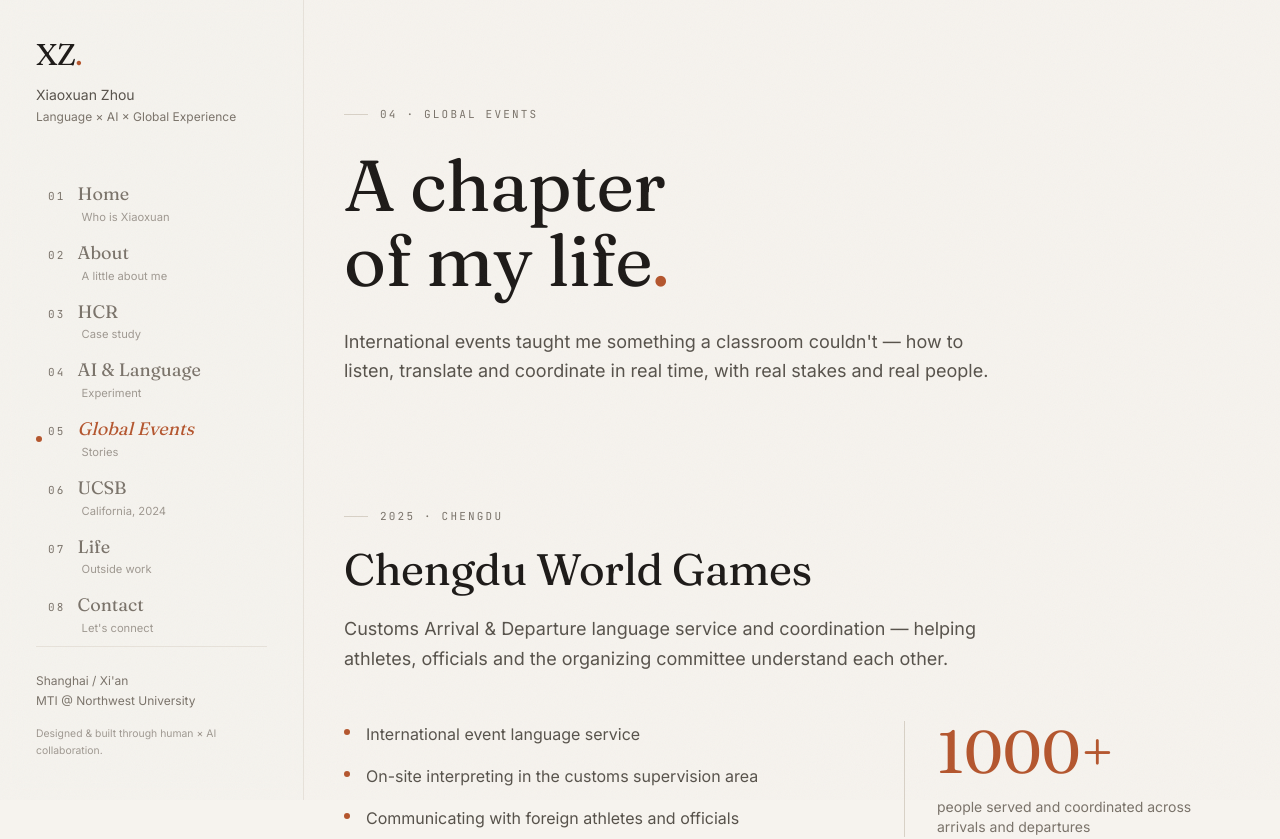
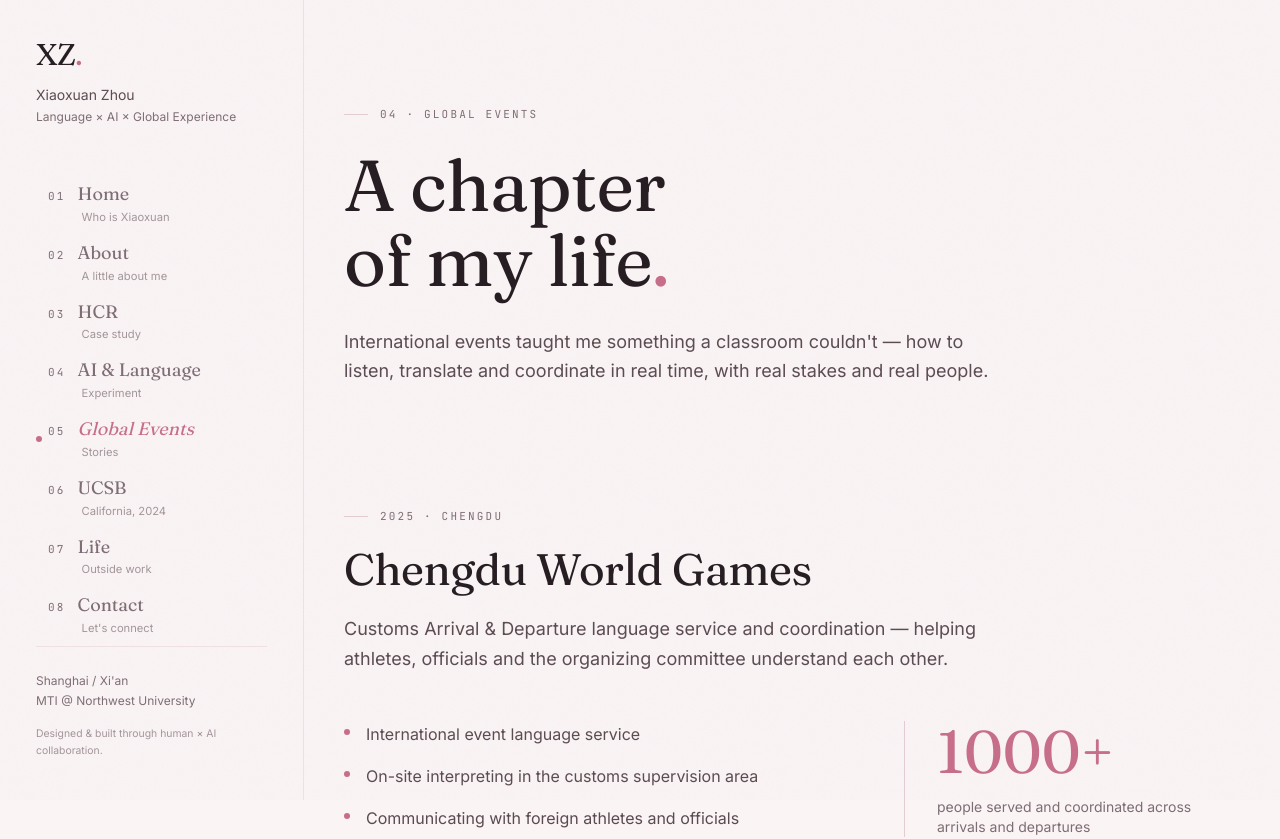
Before and after one commit to Freyazxx/portfolio, a Next.js app: page /global-events in a window 1280 px wide. Shown: the top 839 px of the page. Built offline with nearby package versions, Linux system fonts and the light colour scheme.

Commit message:
Switch palette to light pink (dusty rose accent)

```diff
--- a/app/globals.css
+++ b/app/globals.css
@@ -5,16 +5,16 @@
 --------------------------------------------------------------------------- */
 @theme {
   /* Color */
-  --color-paper: #f6f3ee; /* warm paper background */
-  --color-paper-deep: #efeae2; /* slightly deeper paper */
-  --color-ink: #1c1917; /* warm near-black */
-  --color-ink-soft: #2b2723;
-  --color-muted: #7a736a; /* warm gray for secondary text */
-  --color-muted-strong: #57524b;
-  --color-accent: #b4552d; /* terracotta — used sparingly */
-  --color-accent-soft: #c97a55;
-  --color-line: #e7e2da; /* hairline */
-  --color-line-strong: #d8d1c6;
+  --color-paper: #faf4f5; /* light pink paper background */
+  --color-paper-deep: #f4e8eb; /* slightly deeper pink */
+  --color-ink: #241b20; /* warm near-black, plum-tinted */
+  --color-ink-soft: #33282d;
+  --color-muted: #7d6d74; /* rosy gray for secondary text */
+  --color-muted-strong: #5a4b51;
+  --color-accent: #c76d8a; /* dusty rose — used sparingly */
+  --color-accent-soft: #d99aa9;
+  --color-line: #f0e1e5; /* hairline */
+  --color-line-strong: #e3cdd5;
 
   /* Radii */
   --radius-soft: 4px;
--- a/app/layout.tsx
+++ b/app/layout.tsx
@@ -54,7 +54,7 @@ export const metadata: Metadata = {
 };
 
 export const viewport: Viewport = {
-  themeColor: "#f6f3ee",
+  themeColor: "#faf4f5",
 };
 
 export default function RootLayout({ children }: LayoutProps<"/">) {
--- a/app/opengraph-image.tsx
+++ b/app/opengraph-image.tsx
@@ -14,8 +14,8 @@ export default function Image() {
           display: "flex",
           flexDirection: "column",
           justifyContent: "space-between",
-          background: "#f6f3ee",
-          color: "#1c1917",
+          background: "#faf4f5",
+          color: "#241b20",
           padding: 64,
           fontFamily: "sans-serif",
         }}
@@ -25,13 +25,13 @@ export default function Image() {
           style={{
             position: "absolute",
             inset: 28,
-            border: "1px solid #e7e2da",
+            border: "1px solid #f0e1e5",
           }}
         />
 
         <div style={{ display: "flex", alignItems: "baseline", gap: 16 }}>
-          <span style={{ fontSize: 40, color: "#b4552d" }}>XZ</span>
-          <span style={{ fontSize: 22, color: "#7a736a", letterSpacing: "0.2em" }}>
+          <span style={{ fontSize: 40, color: "#c76d8a" }}>XZ</span>
+          <span style={{ fontSize: 22, color: "#7d6d74", letterSpacing: "0.2em" }}>
             PORTFOLIO
           </span>
         </div>
@@ -50,7 +50,7 @@ export default function Image() {
           <div
             style={{
               fontSize: 34,
-              color: "#b4552d",
+              color: "#c76d8a",
               marginTop: 28,
               letterSpacing: "0.01em",
             }}
@@ -62,7 +62,7 @@ export default function Image() {
         <div
           style={{
             fontSize: 20,
-            color: "#7a736a",
+            color: "#7d6d74",
             letterSpacing: "0.12em",
             textTransform: "uppercase",
           }}
--- a/components/SmartImage.tsx
+++ b/components/SmartImage.tsx
@@ -27,11 +27,11 @@ interface SmartImageProps {
 
 /* Warm, editorial placeholder tones — picked deterministically from alt. */
 const TONES = [
-  { bg: "#e9e2d6", frame: "#d9ccb6", ink: "#6b6255" }, // sand
-  { bg: "#e7dcd2", frame: "#d4b9a7", ink: "#6e5b4d" }, // clay
-  { bg: "#e0e3d5", frame: "#c7cead", ink: "#5b6350" }, // sage
-  { bg: "#e7e2da", frame: "#d0c8bb", ink: "#665f55" }, // stone
-  { bg: "#e9ddd3", frame: "#d5beb0", ink: "#6d594e" }, // blush clay
+  { bg: "#f4e7ec", frame: "#e4ccd4", ink: "#8a6472" }, // rose sand
+  { bg: "#f1e4e8", frame: "#ddc3cc", ink: "#8a6673" }, // blush
+  { bg: "#ece6ea", frame: "#d6c8cf", ink: "#78636d" }, // mauve
+  { bg: "#efe7ea", frame: "#dccbd2", ink: "#7d6871" }, // stone rose
+  { bg: "#f2e6ea", frame: "#e0c7cf", ink: "#8a626f" }, // dusty blush
 ];
 
 function hash(str: string): number {
```
Also changed, not shown: app/icon.svg.
